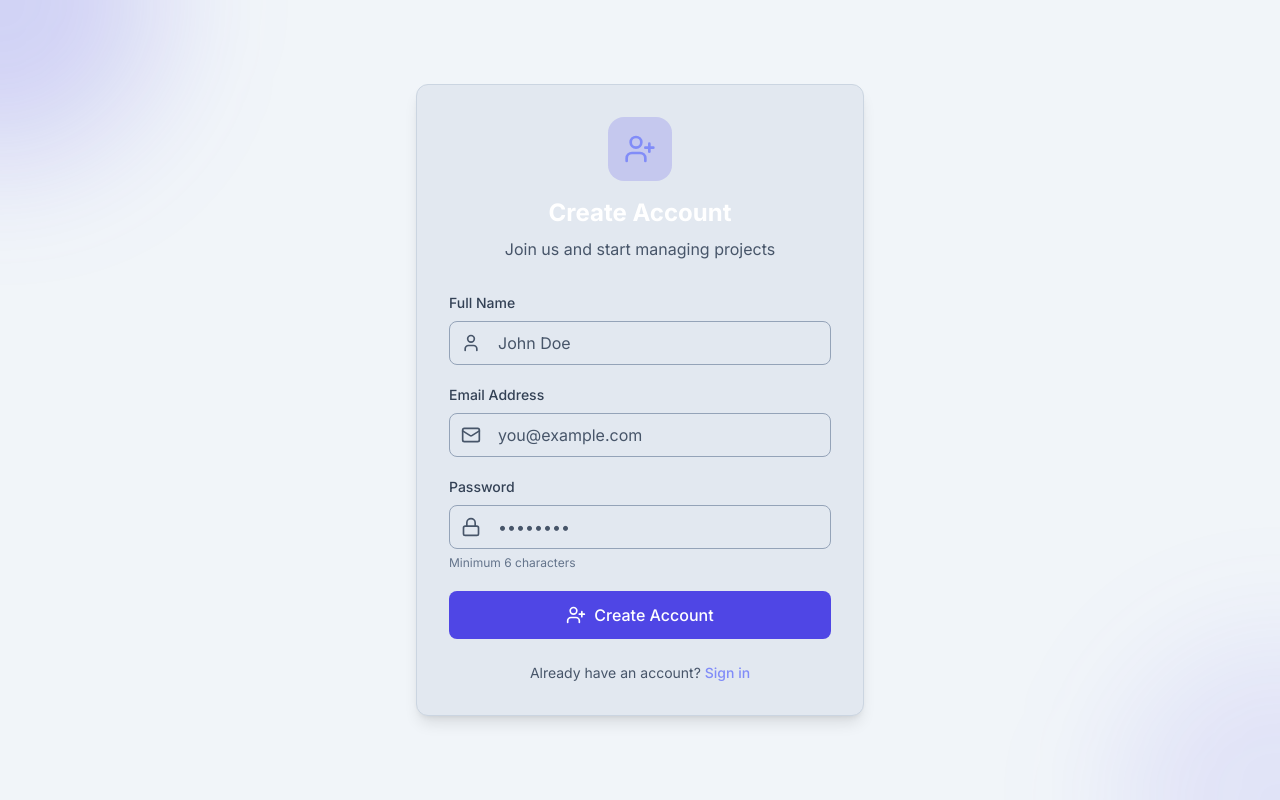
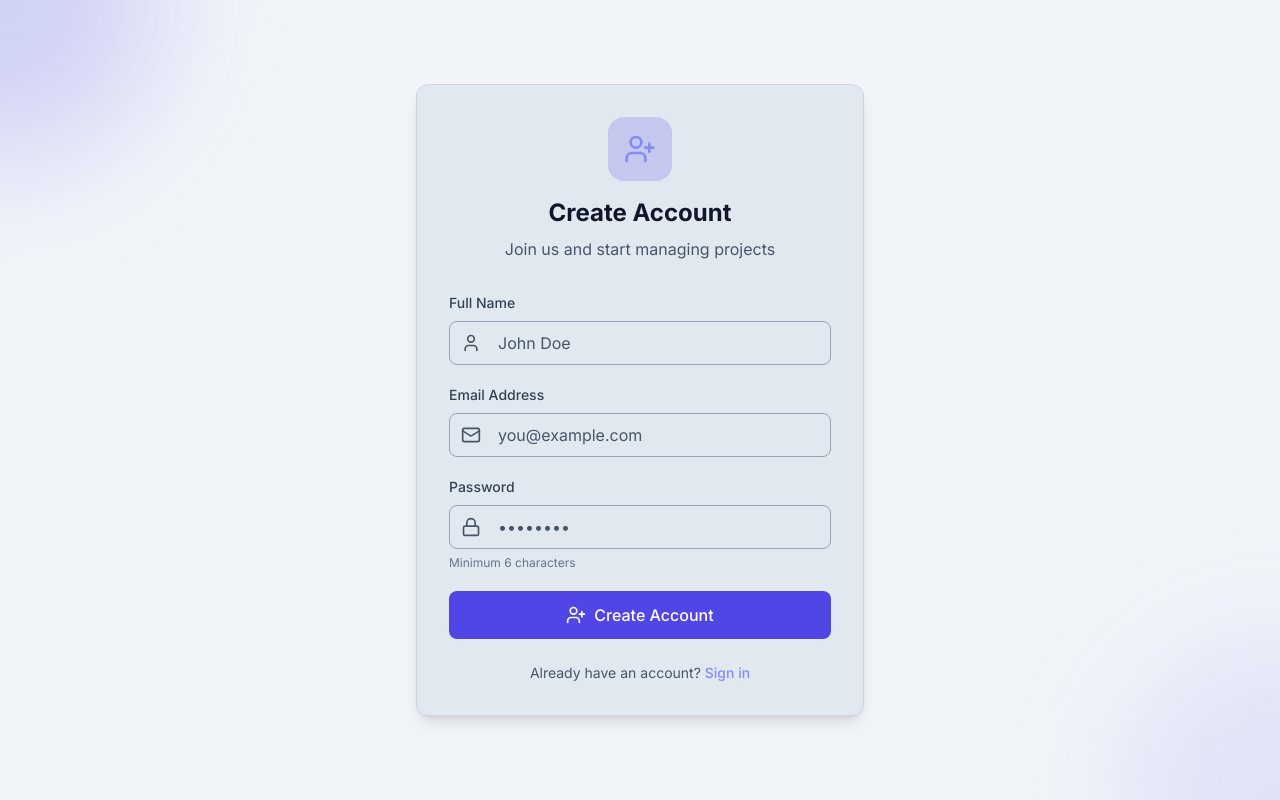
Before and after one commit to jude4/mini-saas-dashboard, a Next.js app: page /register in a window 1280 px wide. Built offline with nearby package versions, Linux system fonts and the light colour scheme.

Commit message:
feat: Add user login and registration pages along with a basic dashboard component.

```diff
--- a/src/app/login/page.tsx
+++ b/src/app/login/page.tsx
@@ -57,7 +57,7 @@ export default function LoginPage() {
           <div className="inline-flex items-center justify-center w-16 h-16 rounded-2xl bg-primary-600/20 mb-4">
             <LogIn className="w-8 h-8 text-primary-400" />
           </div>
-          <h1 className="text-2xl font-bold text-white mb-2">Welcome Back</h1>
+          <h1 className="text-2xl font-bold text-dark-100 mb-2">Welcome Back</h1>
           <p className="text-dark-400">Sign in to your dashboard</p>
         </div>
 
--- a/src/app/register/page.tsx
+++ b/src/app/register/page.tsx
@@ -58,7 +58,7 @@ export default function RegisterPage() {
           <div className="inline-flex items-center justify-center w-16 h-16 rounded-2xl bg-primary-600/20 mb-4">
             <UserPlus className="w-8 h-8 text-primary-400" />
           </div>
-          <h1 className="text-2xl font-bold text-white mb-2">Create Account</h1>
+          <h1 className="text-2xl font-bold text-dark-100 mb-2">Create Account</h1>
           <p className="text-dark-400">Join us and start managing projects</p>
         </div>
 
--- a/src/components/Dashboard.tsx
+++ b/src/components/Dashboard.tsx
@@ -235,7 +235,7 @@ export default function Dashboard() {
                   </div>
                   <div>
                     <h1 className="text-lg font-bold text-dark-100">Dashboard</h1>
-                    <p className="text-xs text-dark-100 hidden sm:block">Welcome back, {userName}</p>
+                    <p className="text-xs text-dark-50 hidden sm:block">Welcome back, {userName}</p>
                   </div>
                 </div>
               </div>
```
